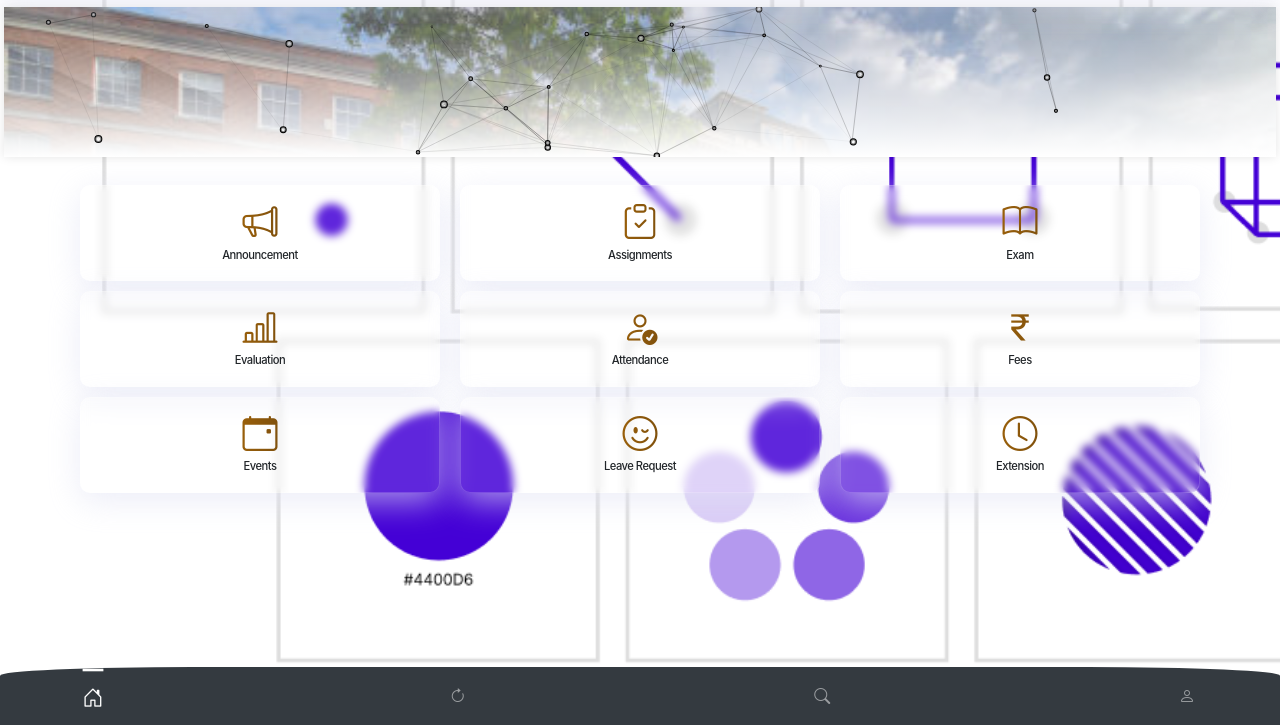
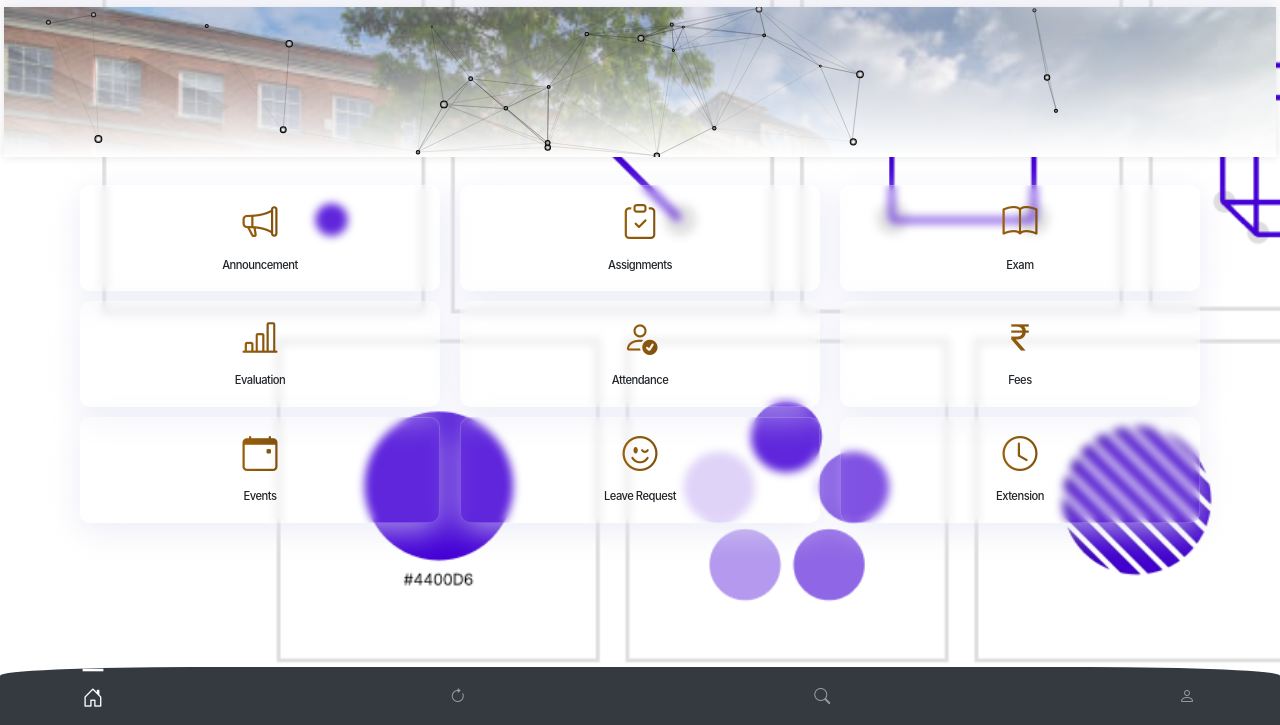
Before and after one commit to LurA-AruL/schoolDashboard, a plain HTML site: page school_project/index.html in a window 1280 px wide. Shown: the part 75-800 px from the top of the page. Drawn offline with nearby package versions, Linux system fonts and the light colour scheme.

Commit message:
Update main.css

```diff
--- a/school_project/css/main.css
+++ b/school_project/css/main.css
@@ -151,3 +151,33 @@ ul.navbar-nav.mx-auto {
         border-top-right-radius: 15%;
       }
      /*  */
+
+     .card_wrapper .card {
+        position: relative;
+        overflow: hidden;
+        border-radius: 10px;
+        transition: background-color 0.5s ease; /* Add transition for smooth color change */
+      }
+
+      .card_wrapper .card::before {
+        content: "";
+        position: absolute;
+        top: 0;
+        left: -100%; /* Start position from the left */
+        width: 100%;
+        height: 100%;
+        background: linear-gradient(to right, rgba(255, 153, 0, 0.5), transparent); /* Red gradient from left to right */
+        transition: left 0.5s ease; /* Transition for sliding effect */
+      }
+
+      .card_wrapper .card:hover::before {
+        left: 100%; /* Move gradient to the right on hover */
+      }
+
+      .card_wrapper .card-content {
+        padding: 20px;
+      }
+
+      .card_wrapper .card h2 {
+        margin-top: 10px;
+      }
```
